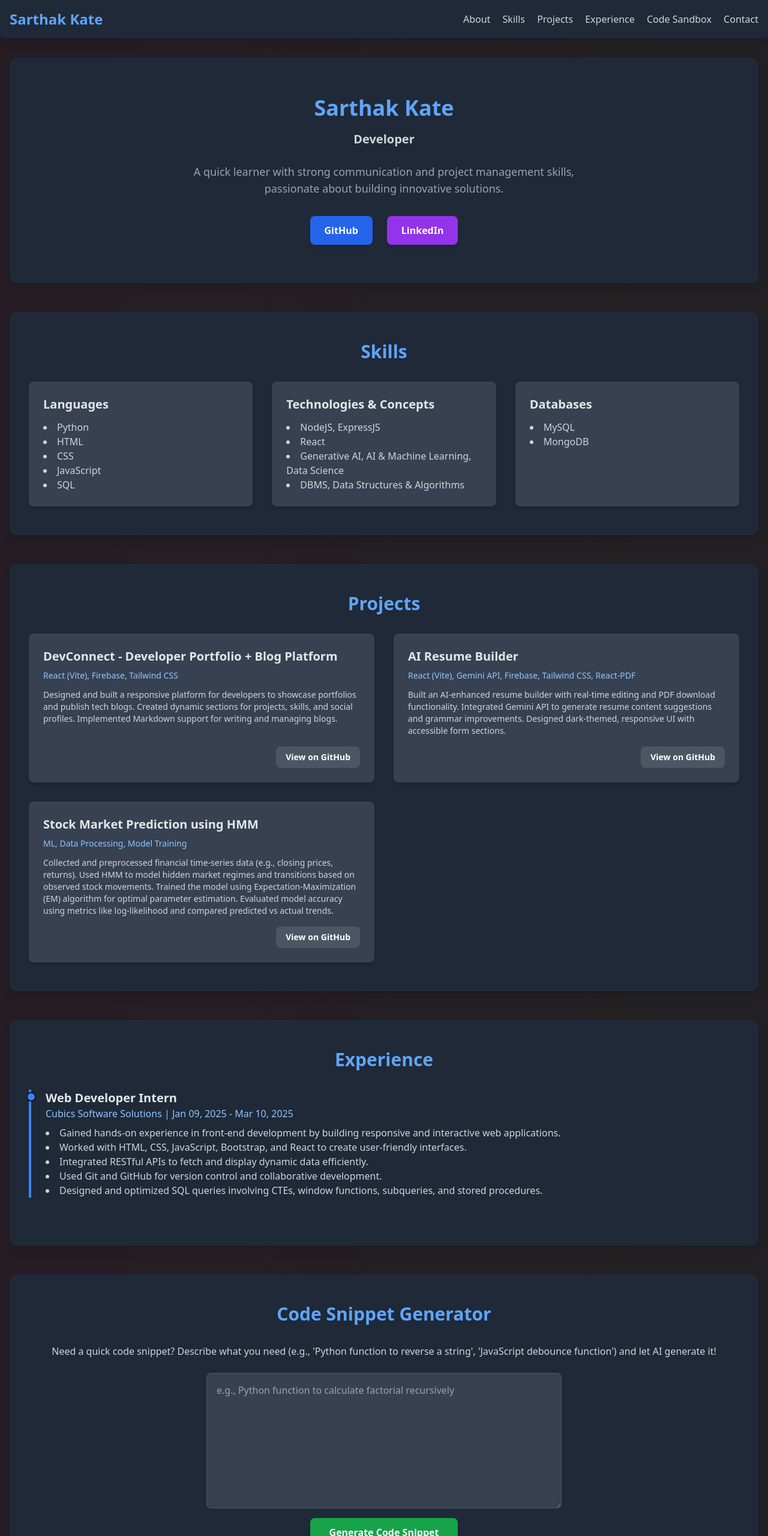
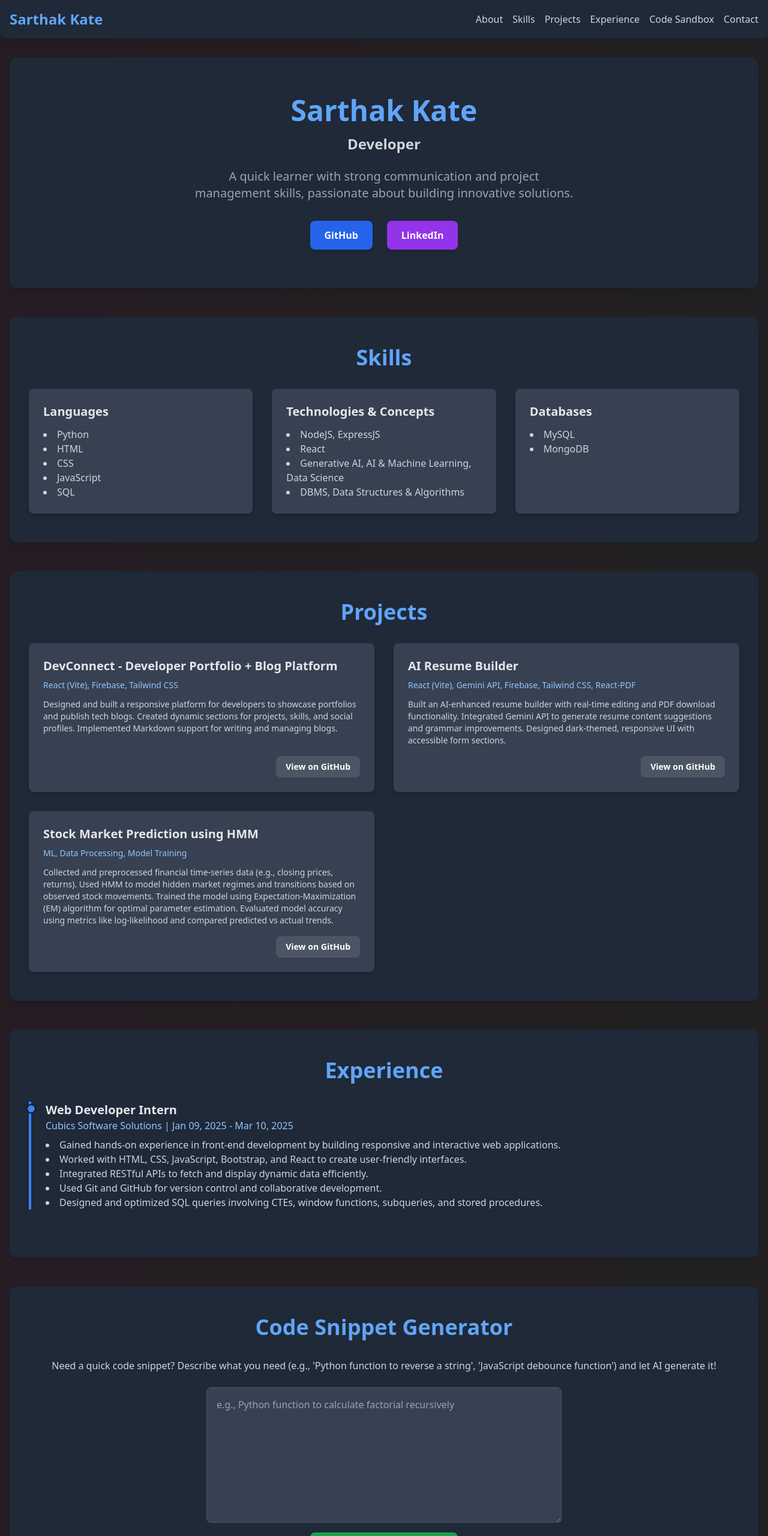
Before and after one commit to sarthakkate/SarthakKate_Portfolio, a plain HTML site: page index.html in a window 1280 px wide. Shown: the top 2560 px of the page at 60% size. Drawn offline with nearby package versions, Linux system fonts and the light colour scheme.

Commit message:
Update index.html

```diff
--- a/index.html
+++ b/index.html
@@ -10,9 +10,10 @@
     <script src="https://cdn.tailwindcss.com"></script>
     <!-- Google Fonts - Inter -->
     <link href="https://fonts.googleapis.com/css2?family=Inter:wght@400;600;700&display=swap" rel="stylesheet" />
+    <!-- Font Awesome for Hamburger Icon -->
+    <link rel="stylesheet" href="https://cdnjs.cloudflare.com/ajax/libs/font-awesome/6.0.0-beta3/css/all.min.css">
 </head>
 <body class="relative min-h-screen bg-gray-900 text-gray-100 font-inter">
-    <!-- The 'overflow-hidden' class has been removed from the body tag -->
 
     <!-- Dynamic Background Overlay -->
     <div class="absolute inset-0 z-0 opacity-20 animate-gradient-move">
@@ -24,7 +25,12 @@
     <header class="relative z-10 bg-gray-800 shadow-lg p-4 sticky top-0 rounded-b-lg">
         <nav class="container mx-auto flex justify-between items-center">
             <h1 class="text-2xl font-bold text-blue-400">Sarthak Kate</h1>
-            <div class="space-x-4">
+            <!-- Hamburger menu button for mobile -->
+            <button id="mobile-menu-button" class="md:hidden text-gray-300 focus:outline-none">
+                <i class="fas fa-bars text-2xl"></i>
+            </button>
+            <!-- Navigation links - hidden on mobile by default, shown on desktop -->
+            <div id="nav-links" class="hidden md:flex flex-col md:flex-row md:space-x-4 space-y-2 md:space-y-0 mt-4 md:mt-0 items-center">
                 <a href="#about" class="text-gray-300 hover:text-blue-400 transition duration-300">About</a>
                 <a href="#skills" class="text-gray-300 hover:text-blue-400 transition duration-300">Skills</a>
                 <a href="#projects" class="text-gray-300 hover:text-blue-400 transition duration-300">Projects</a>
@@ -40,14 +46,14 @@
 
         <!-- Hero/About Me Section -->
         <section id="about" class="text-center py-16 bg-gray-800 rounded-xl shadow-lg mb-12">
-            <h2 class="text-4xl font-extrabold text-blue-400 mb-4">Sarthak Kate</h2>
+            <h2 class="text-4xl sm:text-5xl font-extrabold text-blue-400 mb-4">Sarthak Kate</h2>
             <div class="h-8 mb-6 flex justify-center items-center">
-                <span id="dynamic-word-span" class="text-xl text-gray-300 font-semibold fade-in-out"></span>
+                <span id="dynamic-word-span" class="text-xl sm:text-2xl text-gray-300 font-semibold fade-in-out"></span>
             </div>
-            <p class="text-lg text-gray-400 mb-8 max-w-2xl mx-auto">
+            <p class="text-lg sm:text-xl text-gray-400 mb-8 max-w-2xl mx-auto px-4">
                 A quick learner with strong communication and project management skills, passionate about building innovative solutions.
             </p>
-            <div class="flex justify-center space-x-6">
+            <div class="flex flex-col sm:flex-row justify-center space-y-4 sm:space-y-0 sm:space-x-6">
                 <a
                     href="https://github.com/sarthakkate"
                     target="_blank"
@@ -69,7 +75,7 @@
 
         <!-- Skills Section -->
         <section id="skills" class="py-12 bg-gray-800 rounded-xl shadow-lg mb-12 p-8">
-            <h2 class="text-3xl font-bold text-blue-400 mb-8 text-center">Skills</h2>
+            <h2 class="text-3xl sm:text-4xl font-bold text-blue-400 mb-8 text-center">Skills</h2>
             <div class="grid grid-cols-1 md:grid-cols-2 lg:grid-cols-3 gap-8">
                 <div class="bg-gray-700 p-6 rounded-lg shadow-md">
                     <h3 class="text-xl font-semibold text-gray-200 mb-3">Languages</h3>
@@ -102,7 +108,7 @@
 
         <!-- Projects Section -->
         <section id="projects" class="py-12 bg-gray-800 rounded-xl shadow-lg mb-12 p-8">
-            <h2 class="text-3xl font-bold text-blue-400 mb-8 text-center">Projects</h2>
+            <h2 class="text-3xl sm:text-4xl font-bold text-blue-400 mb-8 text-center">Projects</h2>
             <div class="grid grid-cols-1 md:grid-cols-2 gap-8" id="projects-container">
                 <!-- Projects will be dynamically loaded here by JavaScript -->
             </div>
@@ -110,7 +116,7 @@
 
         <!-- Experience Section -->
         <section id="experience" class="py-12 bg-gray-800 rounded-xl shadow-lg mb-12 p-8">
-            <h2 class="text-3xl font-bold text-blue-400 mb-8 text-center">Experience</h2>
+            <h2 class="text-3xl sm:text-4xl font-bold text-blue-400 mb-8 text-center">Experience</h2>
             <div class="relative border-l-4 border-blue-500 pl-6">
                 <div class="mb-8">
                     <div class="absolute w-4 h-4 bg-blue-500 rounded-full -left-2 top-1 border-2 border-gray-900"></div>
@@ -129,8 +135,8 @@
 
         <!-- Code Snippet Generator Section -->
         <section id="code-sandbox" class="py-12 bg-gray-800 rounded-xl shadow-lg p-8">
-            <h2 class="text-3xl font-bold text-blue-400 mb-8 text-center">Code Snippet Generator</h2>
-            <p class="text-gray-300 mb-6 text-center">
+            <h2 class="text-3xl sm:text-4xl font-bold text-blue-400 mb-8 text-center">Code Snippet Generator</h2>
+            <p class="text-gray-300 mb-6 text-center px-4">
                 Need a quick code snippet? Describe what you need (e.g., 'Python function to reverse a string', 'JavaScript debounce function') and let AI generate it!
             </p>
             <div class="flex flex-col items-center">
@@ -154,8 +160,8 @@
 
         <!-- Contact Section -->
         <section id="contact" class="py-12 bg-gray-800 rounded-xl shadow-lg p-8 text-center">
-            <h2 class="text-3xl font-bold text-blue-400 mb-4">Get In Touch</h2>
-            <p class="text-gray-300 mb-8">I'm open to new opportunities and collaborations. Feel free to reach out!</p>
+            <h2 class="text-3xl sm:text-4xl font-bold text-blue-400 mb-4">Get In Touch</h2>
+            <p class="text-gray-300 mb-8 px-4">I'm open to new opportunities and collaborations. Feel free to reach out!</p>
             <div class="bg-gray-700 p-8 rounded-lg shadow-md max-w-md mx-auto">
                 <div class="mb-4">
                     <p class="text-gray-200 font-semibold text-lg">Email</p>
```
